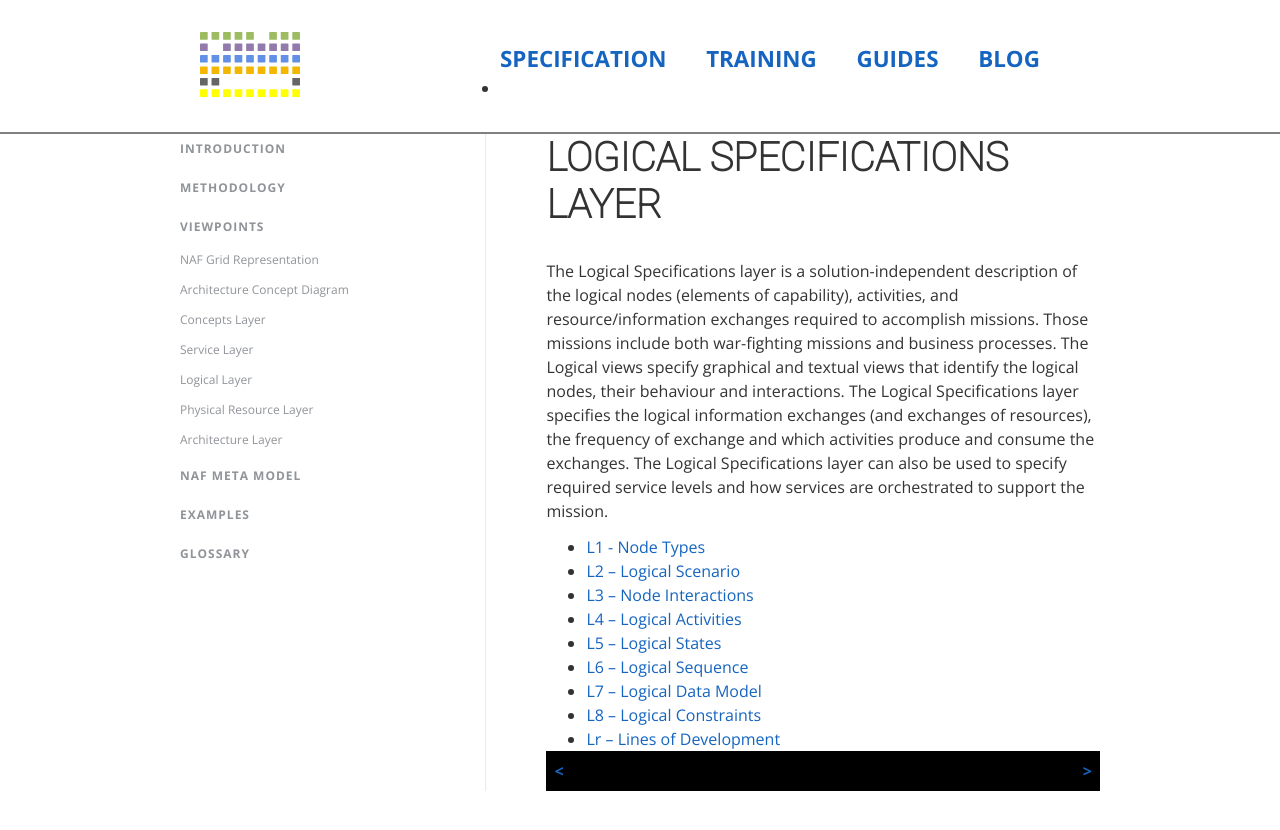
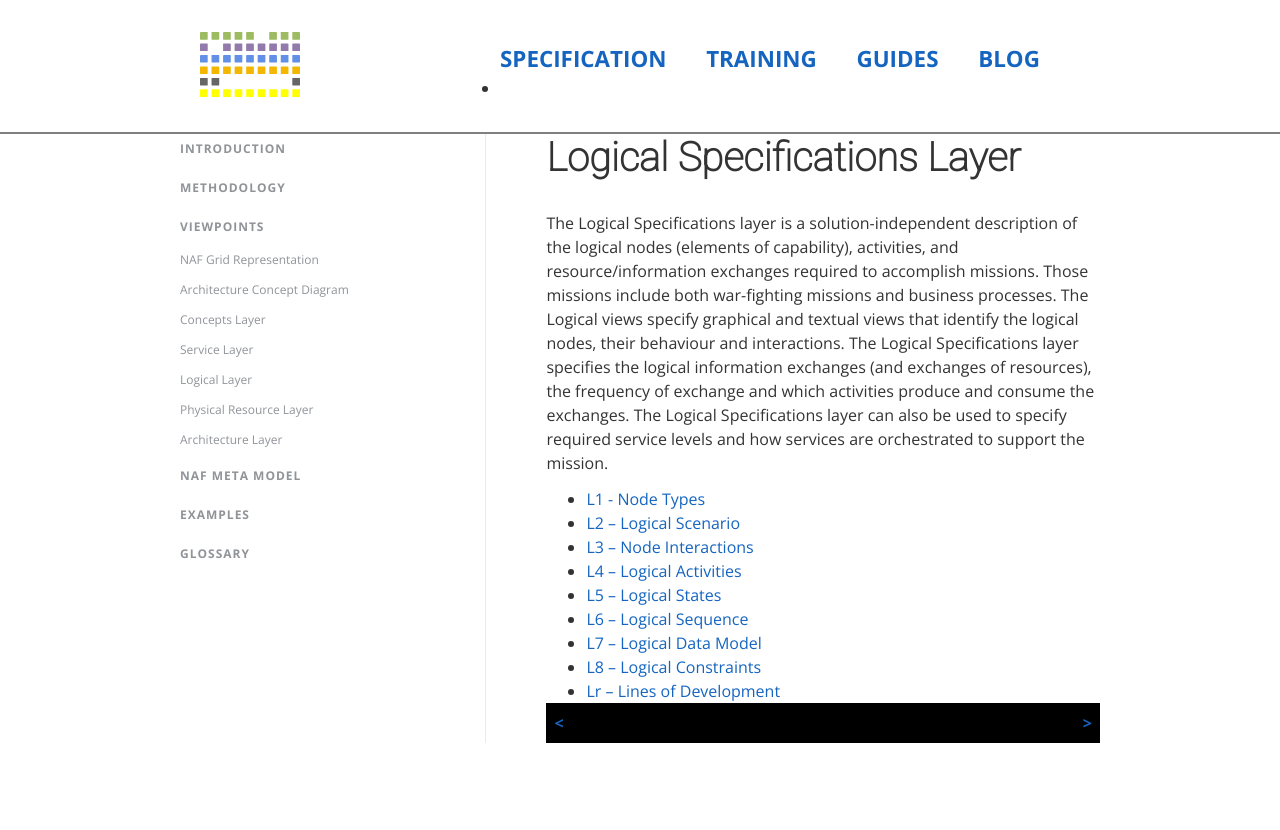
Before and after one commit to stavnstrup/abok, a Jekyll site: the page built from naf/viewpoints/05-logical.md, in a window 1280 px wide. Shown: the top 830 px of the page. Built offline with Jekyll 4.4.1, drawn with Linux system fonts in a browser that asks for light colours; nearby versions of some CDN libraries.

Commit message:
Fix spelling errors

```diff
--- a/_data/naf4.yml
+++ b/_data/naf4.yml
@@ -107,7 +107,7 @@
     - title: NAF Grid Representation
       short: NAF Grid Representation
       url: index
-    - title: "Architecture Concept Diagram (NAF V3: NOV-1; MODAF: OV-1) Concerns Addresse"
+    - title: "Architecture Concept Diagram (NAF V3: NOV-1; MODAF: OV-1) Concerns Addressed"
       short: Architecture Concept Diagram
       url: 02-arch.concept
     - title: Concepts Layer
--- a/naf/viewpoints/05-logical.md
+++ b/naf/viewpoints/05-logical.md
@@ -1,5 +1,5 @@
 ---
-title: LOGICAL SPECIFICATIONS LAYER
+title: Logical Specifications Layer
 viewpoint: logical
 ---
 
```
